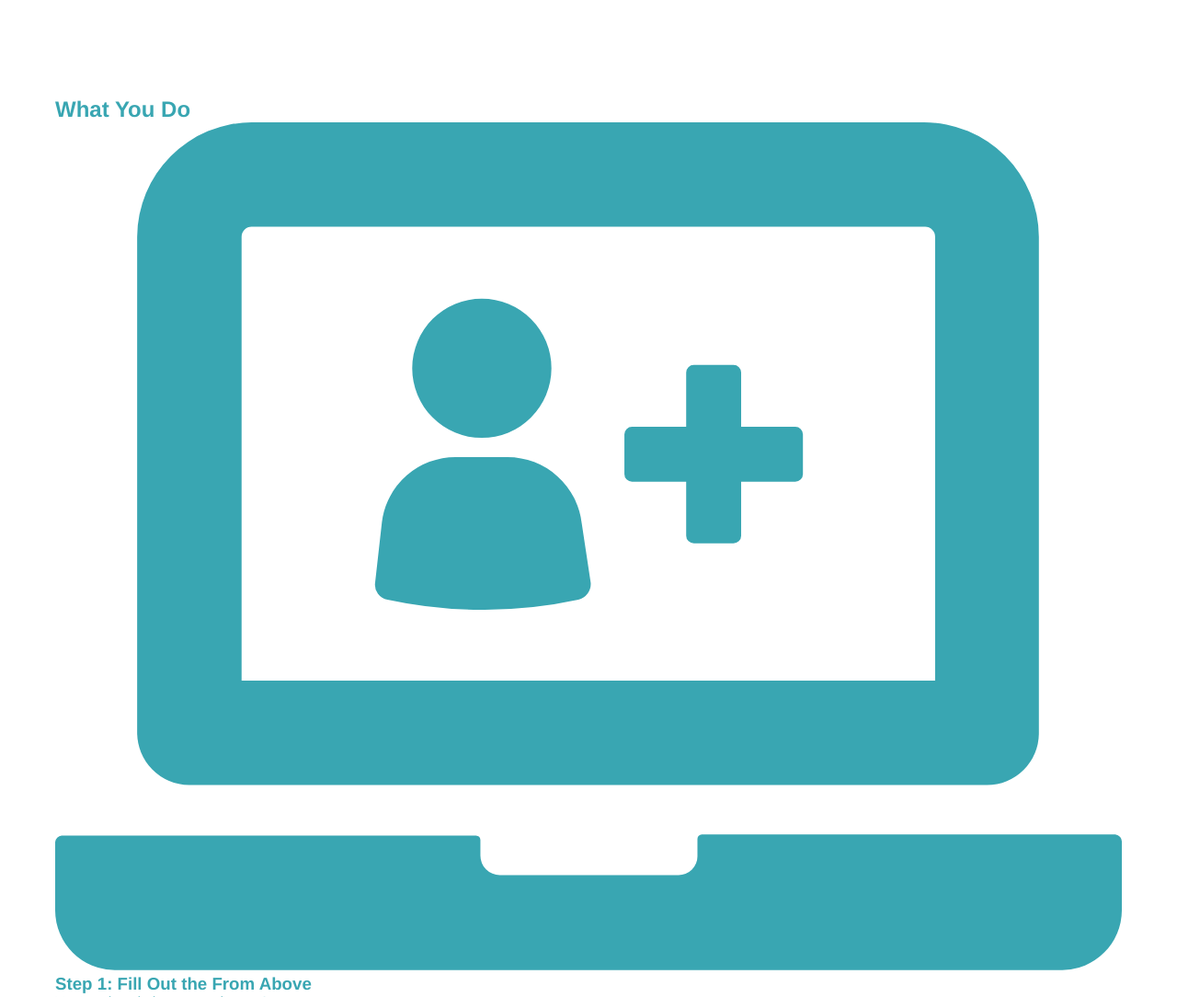
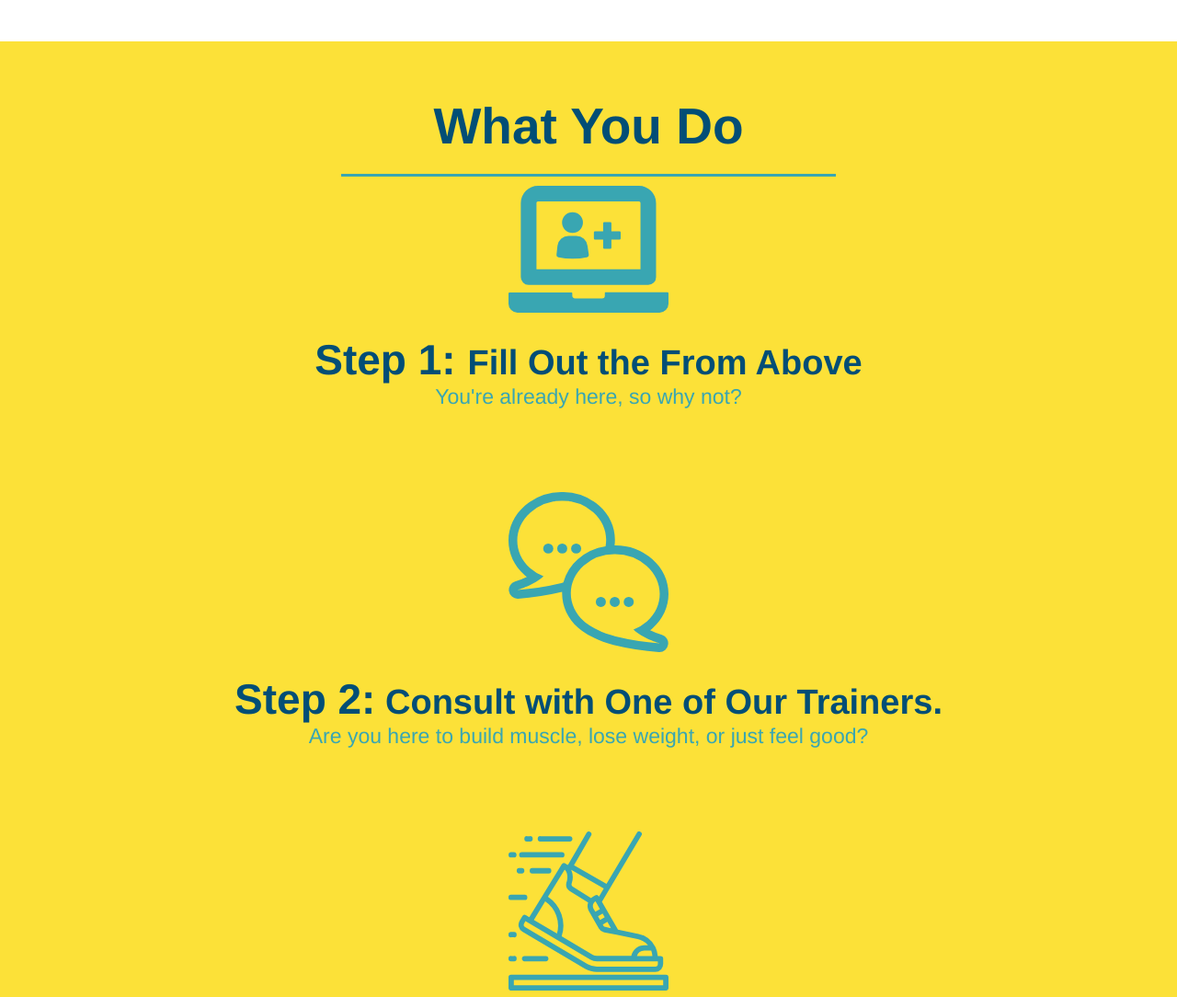
Before and after one commit to Zdavis92/run-buddy, a plain HTML site: page index.html in a window 1280 px wide. Shown: the part 980-2064 px from the top of the page at 92% size. Drawn offline with Linux system fonts and the light colour scheme.

Commit message:
style what you do section

```diff
--- a/assets/css/style.css
+++ b/assets/css/style.css
@@ -108,15 +108,6 @@ section {
 .intro {
     text-align: center;
 }
-.intro h2 {
-    font-size: 55px;
-    color: #024e76;
-    margin-bottom: 35;
-    padding: 0 100px 20px 100px;
-    border-bottom: 3px solid;
-    border-color:#fce138;
-    display: inline-block;
-}
 .intro p {
     line-height: 1.7;
     color: #39a6b2;
@@ -124,3 +115,40 @@ section {
     font-size: 20px;
     margin: 0 auto;
 }
+.steps {
+    text-align: center;
+    background: #fce138;
+}
+.steps div {
+    margin-bottom: 80px;
+}
+.steps img {
+    width: 15%;
+    margin: 10px 0;
+}
+.steps h3{
+    color:#024e76;
+    font-size: 46px;
+    margin-top: 10px;
+}
+.steps p {
+    color: #39a6b2;
+    font-size: 23px;
+}
+.steps span {
+    font-size: 38px;
+}
+.section-title {
+    font-size: 55px;
+    color: #024e76;
+    margin-bottom: 35;
+    padding: 0 100px 20px 100px;
+    border-bottom: 3px solid;
+    display: inline-block;
+}
+.primary-border {
+    border-color: #fce138;
+}
+.secondary-border {
+    border-color: #39a6b2;
+}
--- a/index.html
+++ b/index.html
@@ -61,34 +61,34 @@
         </section>
         <!--"what we do"section-->
         <section id="what-we-do" class="intro">
-            <h2>What we do</h2>
+            <h2 class="section-title primary-border">What we do</h2>
             <p>
                 butcher selfies chambray shabby chic gentrify readymade yr Echo Park XOXO Tumblr normcore Banksy direct trade Blue Bottle chillwave you probably haven't heard of them single-origin coffee Vice fanny pack Odd Future Austin fingerstache pickled twee synth Wes Anderson Thundercats viral bitters flannel meggings narwhal Marfa Schlitz sustainable Intelligentsia umami deep v craft
             </p>
         </section>
 
         <!--"what you do"section-->
-        <section id="what-you-do">
-            <h2>What You Do</h2>
+        <section id="what-you-do" class="steps">
+            <h2 class="section-title secondary-border">What You Do</h2>
             <div>
                 <!--insert this img element-->
                 <img src="./assets/images/step-1.svg" alt=""/>
-                <h3>Step 1: Fill Out the From Above</h3>
+                <h3>Step 1: <span>Fill Out the From Above</span></h3>
                 <p>You're already here, so why not?</p>
             </div>
             <div>
                 <img src="./assets/images/step-2.svg" alt=""/>
-                <h3>Step 2: Consult with One of Our Trainers.</h3>
+                <h3>Step 2:<span> Consult with One of Our Trainers.</span></h3>
                 <p>Are you here to build muscle, lose weight, or just feel good?</p>
             </div>
             <div>
                 <img src="./assets/images/step-3.svg" alt=""/>
-                <h3>Step 3: Get Running.</h3>
+                <h3>Step 3: <span>Get Running.</span></h3>
                 <p>Hit the ground running (literally) once your trainer lays out your plan.</p>
             </div>
             <div>
                 <img src="./assets/images/step-4.svg" alt=""/>
-                <h3>Step 4: See Results.</h3>
+                <h3>Step 4:<span> See Results.</span></h3>
                 <p>Bi-weekly checkins with your trainer will keep you focused</p>
             </div>
         </section>
```
